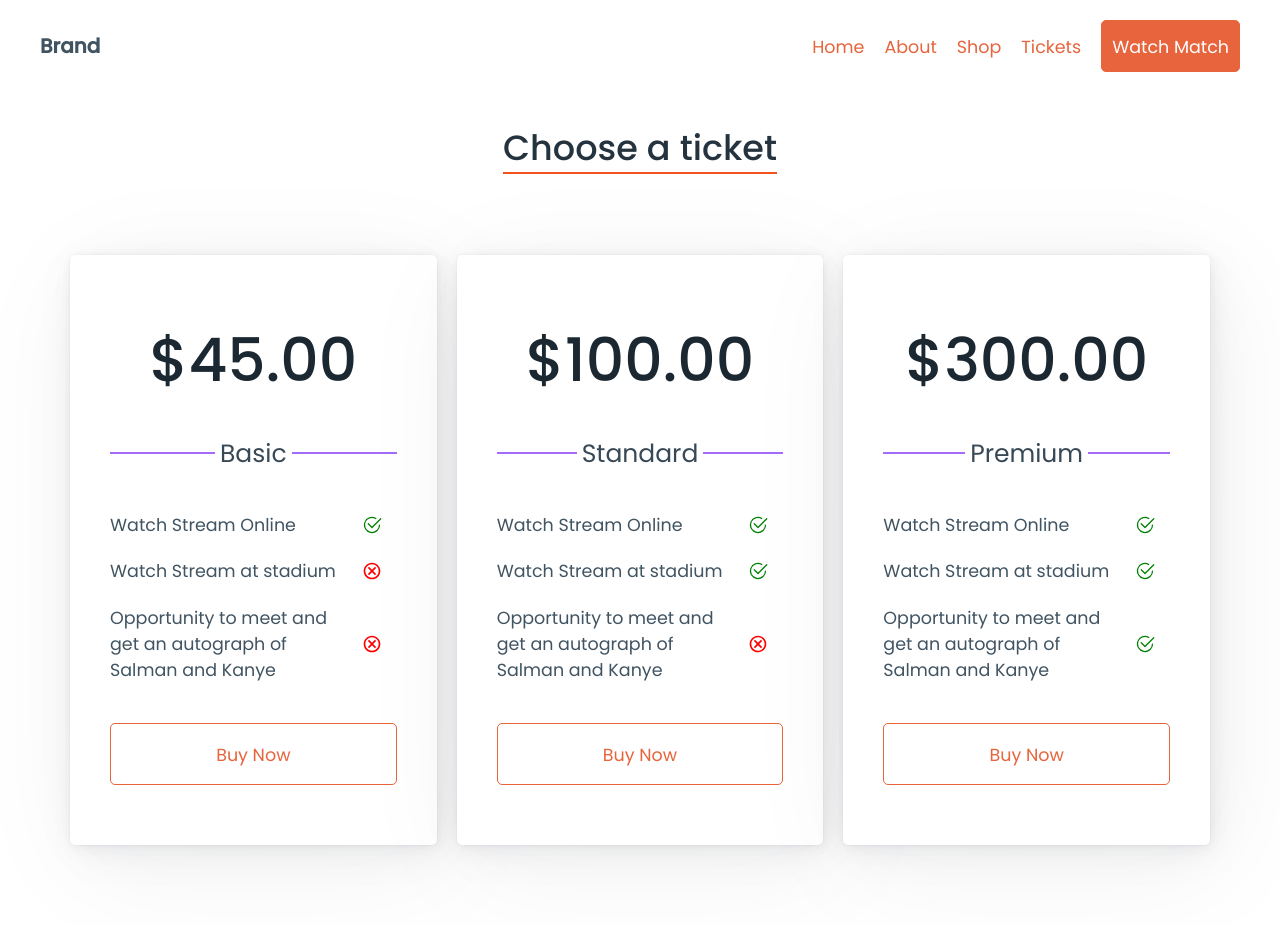
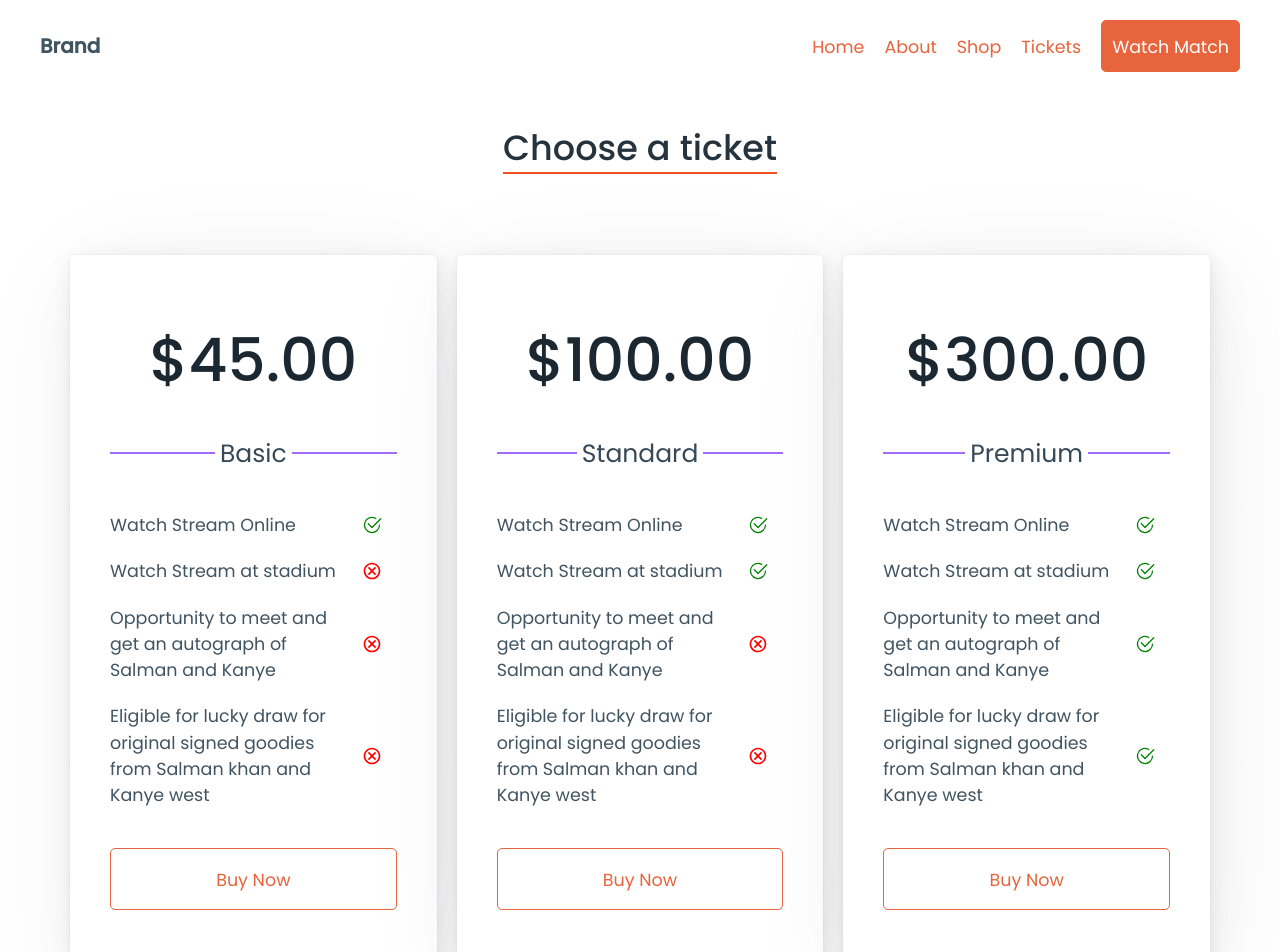
Before and after one commit to blaze-centurion/core-creative, a Next.js app in the folder client/: page /ticket in a window 1280 px wide. Shown: the top 952 px of the page. Before the commit the page ends 925 px from the top, so only its background shows below. Built offline with nearby package versions, Linux system fonts and the light colour scheme.

Commit message:
Update ticket.jsx
Added new item in list

```diff
--- a/client/pages/ticket.jsx
+++ b/client/pages/ticket.jsx
@@ -175,6 +175,12 @@ const Ticket = () => {
 						</small>
 						<MdOutlineCancel fill="red" />
 					</li>
+					<li>
+						<small>
+							Eligible for lucky draw for original signed goodies from Salman khan and Kanye west
+						</small>
+						<MdOutlineCancel fill="red" />
+					</li>
 				</TicketCard>
 				<TicketCard
 					setModalOpen={setModalOpen}
@@ -194,6 +200,12 @@ const Ticket = () => {
 						<small>
 							Opportunity to meet and get an autograph of Salman
 							and Kanye
+						</small>
+						<MdOutlineCancel fill="red" />
+					</li>
+					<li>
+						<small>
+							Eligible for lucky draw for original signed goodies from Salman khan and Kanye west
 						</small>
 						<MdOutlineCancel fill="red" />
 					</li>
@@ -219,6 +231,12 @@ const Ticket = () => {
 						</small>
 						<BsCheck2Circle fill="green" />
 					</li>
+					<li>
+						<small>
+							Eligible for lucky draw for original signed goodies from Salman khan and Kanye west
+						</small>
+						<BsCheck2Circle fill="green" />
+					</li>
 				</TicketCard>
 			</div>
 		</>
```
